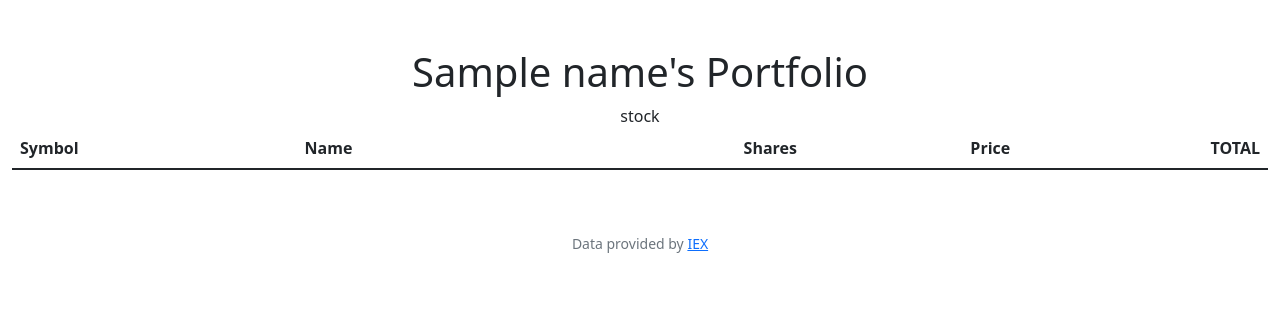
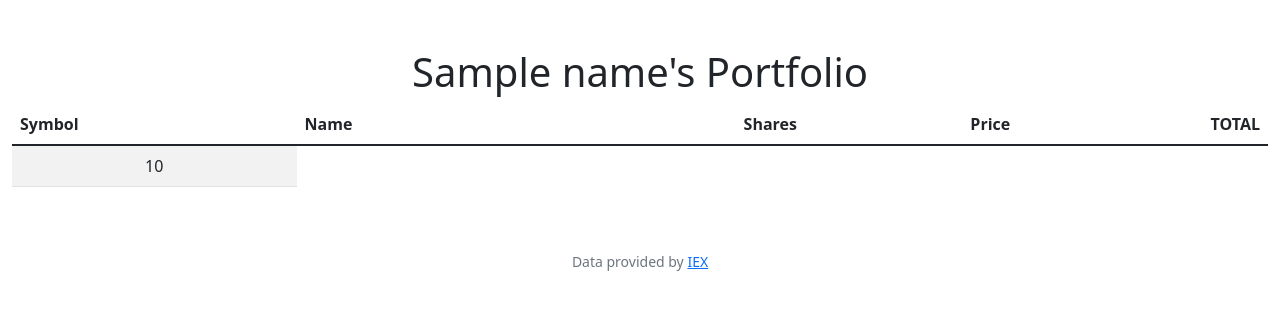
Before and after one commit to Bharat1298/CS50, a Flask app: template finance/templates/index.html in a window 1280 px wide. Shown: the part 76-386 px from the top of the page. Run offline with Flask 3, Linux system fonts and the light colour scheme; the template is opened without the code that fills it: most values are stand-ins (such as "Sample title", 1, 10 or a date in 2020); lists and menus that the app fills with data are empty; some libraries are stand-ins or nearby versions.

Commit message:
Fri, Aug 11, 2023, 9:48 AM -04:00

```diff
--- a/finance/templates/index.html
+++ b/finance/templates/index.html
@@ -22,9 +22,11 @@
    <tbody>
 
     {% for stock in stocks %}
-    <tr>
-        stock
-    </tr>
+
+        <td>
+            {{stock}}
+        </td>
+
 
     {% endfor %}
 
```
Also changed, not shown: 2 other files.
